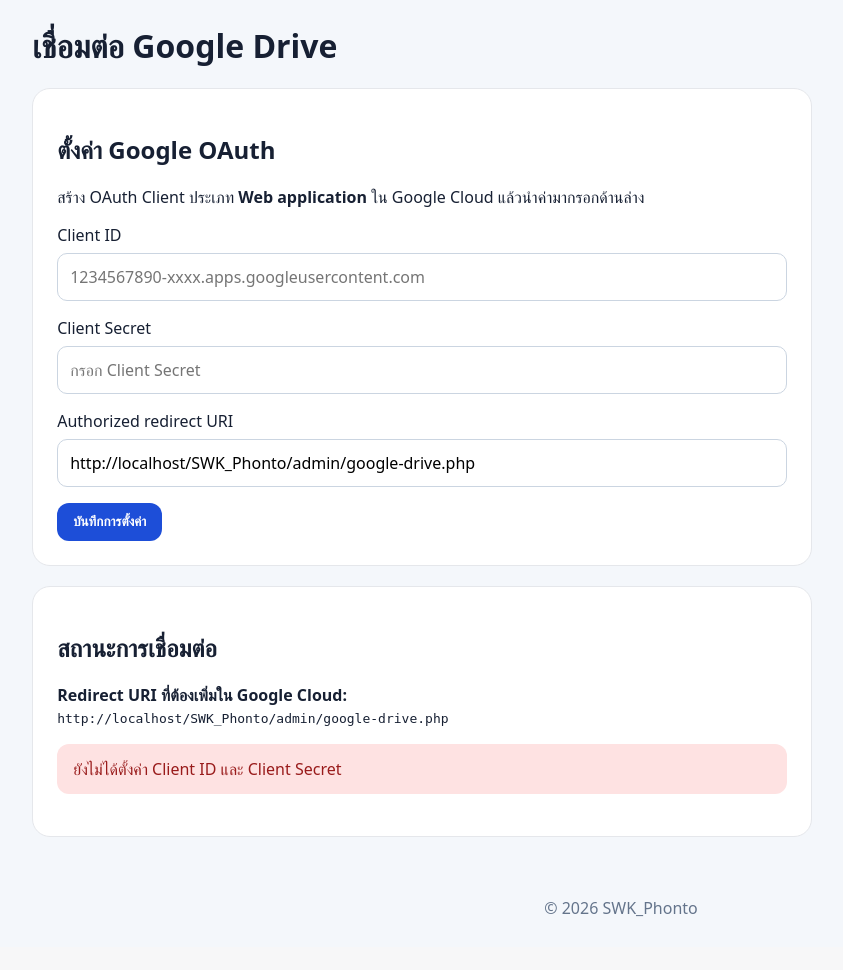
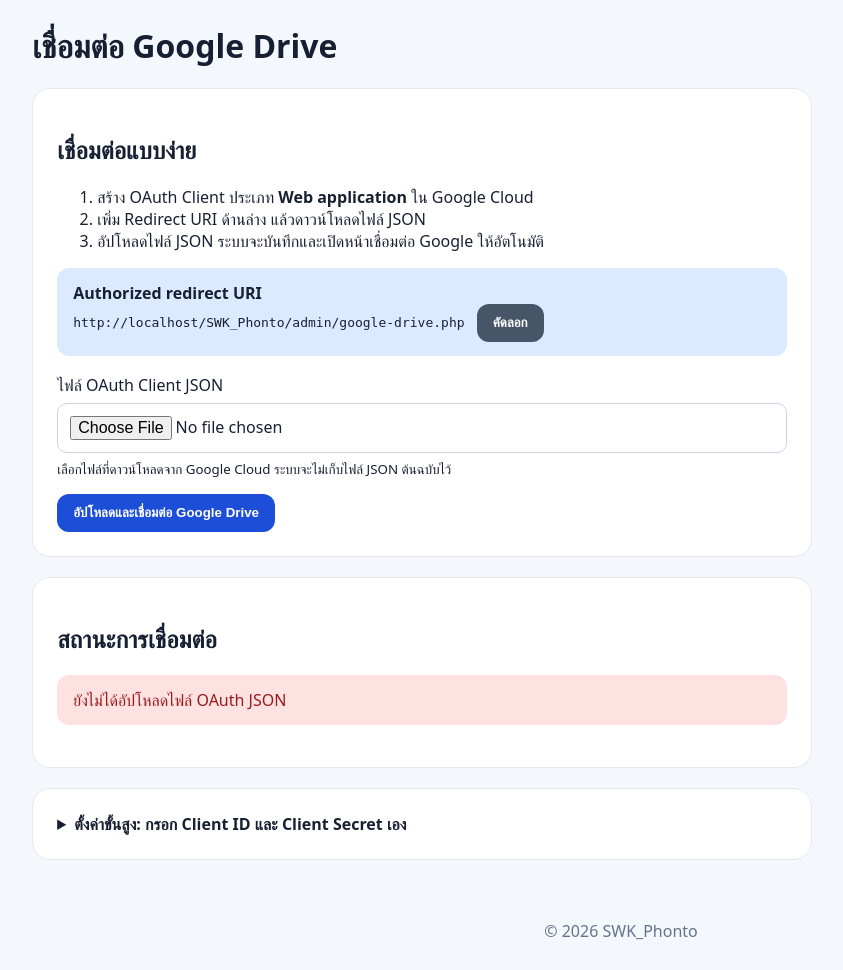
Before and after one commit to panudech1998/school-system, a PHP site: page /SWK_Phonto/admin/google-drive.php in a window 1280 px wide. Shown: the part 138-1108 px from the top of the page, without its empty margins (19-862 px from the left). Before the commit the page ends 1055 px from the top, so only its background shows below. Run offline with PHP 8.4, Linux system fonts and the light colour scheme; the visitor is signed in with stand-in values (Sample User, id 1); data comes from the database, SQL or seed files in the repository; tables that the repository leaves empty hold one stand-in row (values such as "Sample post"); some libraries are stand-ins or nearby versions.

Commit message:
Simplify Google Drive setup with OAuth JSON upload

```diff
--- a/admin/google-drive.php
+++ b/admin/google-drive.php
@@ -53,6 +53,57 @@ function save_google_config(string $clientId, string $clientSecret, string $redi
     @chmod($configPath, 0600);
 }
 
+function credentials_from_uploaded_json(array $upload): array
+{
+    $error = (int) ($upload['error'] ?? UPLOAD_ERR_NO_FILE);
+    if ($error !== UPLOAD_ERR_OK) {
+        $messages = [
+            UPLOAD_ERR_INI_SIZE => 'ไฟล์มีขนาดเกินค่าที่เซิร์ฟเวอร์อนุญาต',
+            UPLOAD_ERR_FORM_SIZE => 'ไฟล์มีขนาดใหญ่เกินไป',
+            UPLOAD_ERR_PARTIAL => 'อัปโหลดไฟล์ไม่สมบูรณ์',
+            UPLOAD_ERR_NO_FILE => 'กรุณาเลือกไฟล์ OAuth JSON',
+        ];
+        throw new RuntimeException($messages[$error] ?? 'อัปโหลดไฟล์ไม่สำเร็จ');
+    }
+
+    $size = (int) ($upload['size'] ?? 0);
+    if ($size <= 0 || $size > 1024 * 1024) {
+        throw new RuntimeException('ไฟล์ OAuth JSON ต้องมีขนาดไม่เกิน 1 MB');
+    }
+
+    $temporaryPath = (string) ($upload['tmp_name'] ?? '');
+    if ($temporaryPath === '' || !is_uploaded_file($temporaryPath)) {
+        throw new RuntimeException('ไม่พบไฟล์ที่อัปโหลด');
+    }
+
+    $raw = file_get_contents($temporaryPath);
+    if ($raw === false) {
+        throw new RuntimeException('อ่านไฟล์ OAuth JSON ไม่สำเร็จ');
+    }
+
+    try {
+        $json = json_decode($raw, true, 64, JSON_THROW_ON_ERROR);
+    } catch (JsonException) {
+        throw new RuntimeException('ไฟล์ที่เลือกไม่ใช่ OAuth JSON ที่ถูกต้อง');
+    }
+
+    $web = is_array($json) ? ($json['web'] ?? null) : null;
+    if (!is_array($web)) {
+        throw new RuntimeException('กรุณาใช้ OAuth Client ประเภท Web application ไม่ใช่ Desktop app');
+    }
+
+    $clientId = trim((string) ($web['client_id'] ?? ''));
+    $clientSecret = trim((string) ($web['client_secret'] ?? ''));
+    if ($clientId === '' || $clientSecret === '') {
+        throw new RuntimeException('ไม่พบ Client ID หรือ Client Secret ในไฟล์ JSON');
+    }
+    if (!str_ends_with($clientId, '.apps.googleusercontent.com')) {
+        throw new RuntimeException('Client ID ในไฟล์ JSON ไม่ถูกต้อง');
+    }
+
+    return [$clientId, $clientSecret];
+}
+
 $error = '';
 
 try {
@@ -67,9 +118,14 @@ try {
         redirect('admin/google-drive.php');
     }
 
+    if (isset($_GET['error'])) {
+        $oauthError = trim((string) $_GET['error']);
+        throw new RuntimeException('Google ยกเลิกหรือปฏิเสธการเชื่อมต่อ: ' . ($oauthError ?: 'ไม่ทราบสาเหตุ'));
+    }
+
     if (($_GET['action'] ?? '') === 'connect') {
         if (GOOGLE_CLIENT_ID === '' || GOOGLE_CLIENT_SECRET === '') {
-            throw new RuntimeException('กรุณาบันทึก Client ID และ Client Secret ก่อนเชื่อมต่อ');
+            throw new RuntimeException('กรุณาอัปโหลดไฟล์ OAuth JSON ก่อนเชื่อมต่อ');
         }
 
         header('Location: ' . drive_authorize_url());
@@ -79,6 +135,13 @@ try {
     if ($_SERVER['REQUEST_METHOD'] === 'POST') {
         verify_csrf();
         $action = (string) ($_POST['action'] ?? '');
+
+        if ($action === 'import_json') {
+            [$clientId, $clientSecret] = credentials_from_uploaded_json($_FILES['credentials_json'] ?? []);
+            save_google_config($clientId, $clientSecret, GOOGLE_REDIRECT_URI);
+            audit('import_drive_credentials');
+            redirect('admin/google-drive.php?action=connect');
+        }
 
         if ($action === 'save_credentials') {
             $clientId = trim((string) ($_POST['client_id'] ?? ''));
@@ -126,10 +189,58 @@ require __DIR__ . '/_nav.php';
 <?php endif; ?>
 
 <div class="form-card">
-    <h2>ตั้งค่า Google OAuth</h2>
-    <p>สร้าง OAuth Client ประเภท <strong>Web application</strong> ใน Google Cloud แล้วนำค่ามากรอกด้านล่าง</p>
+    <h2>เชื่อมต่อแบบง่าย</h2>
+    <ol>
+        <li>สร้าง OAuth Client ประเภท <strong>Web application</strong> ใน Google Cloud</li>
+        <li>เพิ่ม Redirect URI ด้านล่าง แล้วดาวน์โหลดไฟล์ JSON</li>
+        <li>อัปโหลดไฟล์ JSON ระบบจะบันทึกและเปิดหน้าเชื่อมต่อ Google ให้อัตโนมัติ</li>
+    </ol>
 
-    <form method="post" autocomplete="off">
+    <div class="notice">
+        <strong>Authorized redirect URI</strong><br>
+        <code id="redirect-uri"><?= e(GOOGLE_REDIRECT_URI) ?></code>
+        <button class="btn secondary" type="button" style="margin-left:8px" onclick="navigator.clipboard.writeText(document.getElementById('redirect-uri').textContent)">คัดลอก</button>
+    </div>
+
+    <form method="post" enctype="multipart/form-data">
+        <input type="hidden" name="csrf" value="<?= e(csrf_token()) ?>">
+        <input type="hidden" name="action" value="import_json">
+
+        <div class="field">
+            <label for="credentials_json">ไฟล์ OAuth Client JSON</label>
+            <input id="credentials_json" type="file" name="credentials_json" accept="application/json,.json" required>
+            <small>เลือกไฟล์ที่ดาวน์โหลดจาก Google Cloud ระบบจะไม่เก็บไฟล์ JSON ต้นฉบับไว้</small>
+        </div>
+
+        <button class="btn" type="submit">อัปโหลดและเชื่อมต่อ Google Drive</button>
+    </form>
+</div>
+
+<div class="form-card" style="margin-top:20px">
+    <h2>สถานะการเชื่อมต่อ</h2>
+
+    <?php if (!$configured): ?>
+        <div class="notice error">ยังไม่ได้อัปโหลดไฟล์ OAuth JSON</div>
+    <?php elseif ($connection): ?>
+        <div class="notice success">เชื่อมต่อ Google Drive แล้ว</div>
+        <p>Access token หมดอายุ <?= e($connection['expires_at']) ?> และระบบจะต่ออายุด้วย Refresh token เมื่อจำเป็น</p>
+        <div class="actions">
+            <a class="btn" href="?action=connect">เปลี่ยนบัญชี Google</a>
+            <form method="post">
+                <input type="hidden" name="csrf" value="<?= e(csrf_token()) ?>">
+                <input type="hidden" name="action" value="disconnect">
+                <button class="btn danger" type="submit">ยกเลิกการเชื่อมต่อ</button>
+            </form>
+        </div>
+    <?php else: ?>
+        <div class="notice">มีข้อมูล OAuth แล้ว แต่ยังไม่ได้เชื่อมบัญชี Google</div>
+        <a class="btn" href="?action=connect">เชื่อมต่อบัญชี Google</a>
+    <?php endif; ?>
+</div>
+
+<details class="form-card" style="margin-top:20px">
+    <summary><strong>ตั้งค่าขั้นสูง: กรอก Client ID และ Client Secret เอง</strong></summary>
+    <form method="post" autocomplete="off" style="margin-top:18px">
         <input type="hidden" name="csrf" value="<?= e(csrf_token()) ?>">
         <input type="hidden" name="action" value="save_credentials">
 
@@ -148,29 +259,7 @@ require __DIR__ . '/_nav.php';
             <input id="redirect_uri" name="redirect_uri" value="<?= e(GOOGLE_REDIRECT_URI) ?>" required>
         </div>
 
-        <button class="btn" type="submit">บันทึกการตั้งค่า</button>
+        <button class="btn secondary" type="submit">บันทึกแบบกำหนดเอง</button>
     </form>
-</div>
-
-<div class="form-card" style="margin-top:20px">
-    <h2>สถานะการเชื่อมต่อ</h2>
-    <p><strong>Redirect URI ที่ต้องเพิ่มใน Google Cloud:</strong><br><code><?= e(GOOGLE_REDIRECT_URI) ?></code></p>
-
-    <?php if (!$configured): ?>
-        <div class="notice error">ยังไม่ได้ตั้งค่า Client ID และ Client Secret</div>
-    <?php elseif ($connection): ?>
-        <div class="notice success">เชื่อมต่อแล้ว Token หมดอายุ <?= e($connection['expires_at']) ?></div>
-        <div class="actions">
-            <a class="btn" href="?action=connect">เชื่อมต่อใหม่</a>
-            <form method="post">
-                <input type="hidden" name="csrf" value="<?= e(csrf_token()) ?>">
-                <input type="hidden" name="action" value="disconnect">
-                <button class="btn danger" type="submit">ยกเลิกการเชื่อมต่อ</button>
-            </form>
-        </div>
-    <?php else: ?>
-        <div class="notice">ตั้งค่า OAuth แล้ว แต่ยังไม่ได้เชื่อมบัญชี Google</div>
-        <a class="btn" href="?action=connect">เชื่อมต่อบัญชี Google</a>
-    <?php endif; ?>
-</div>
+</details>
 <?php page_footer(); ?>
```
